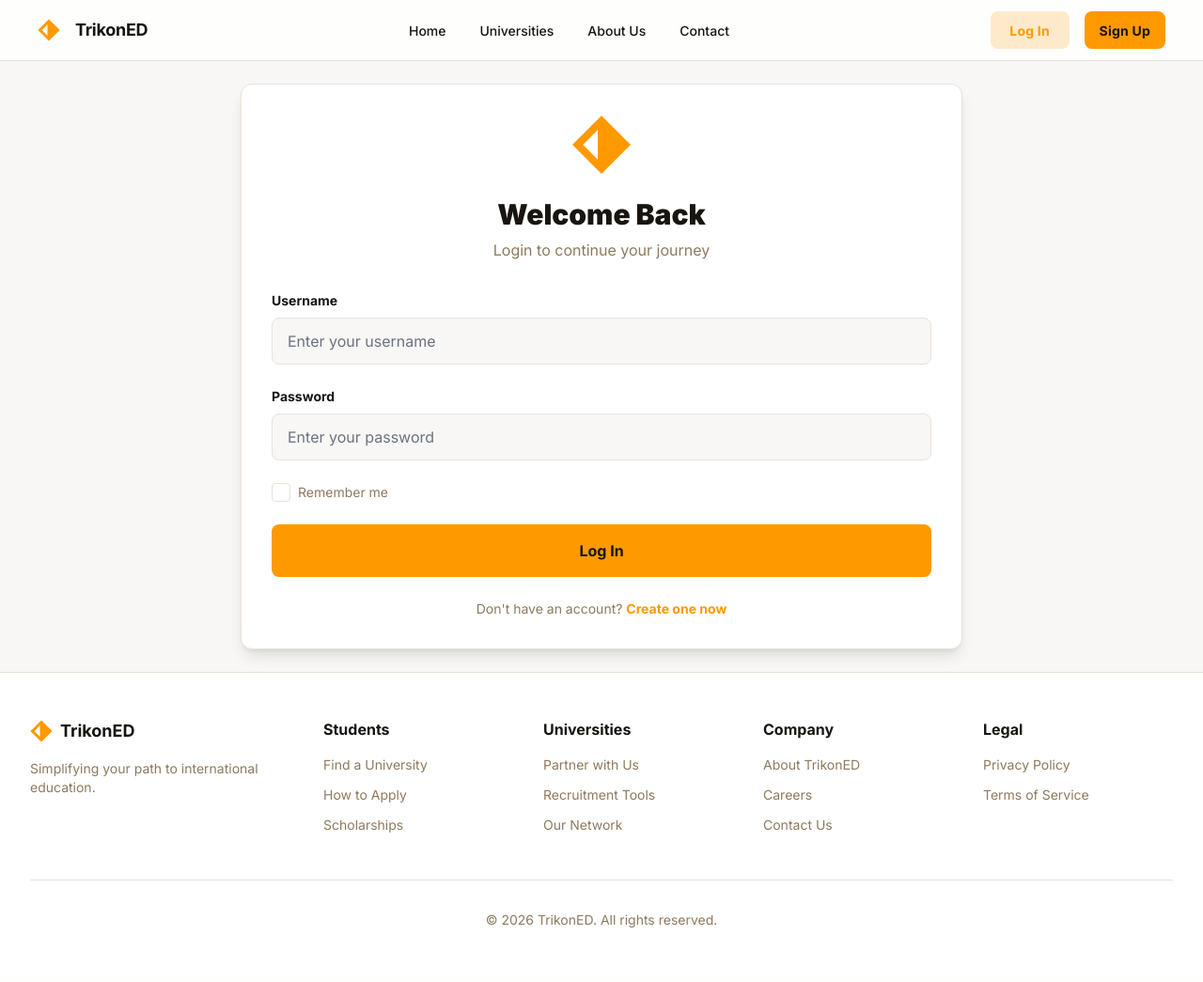
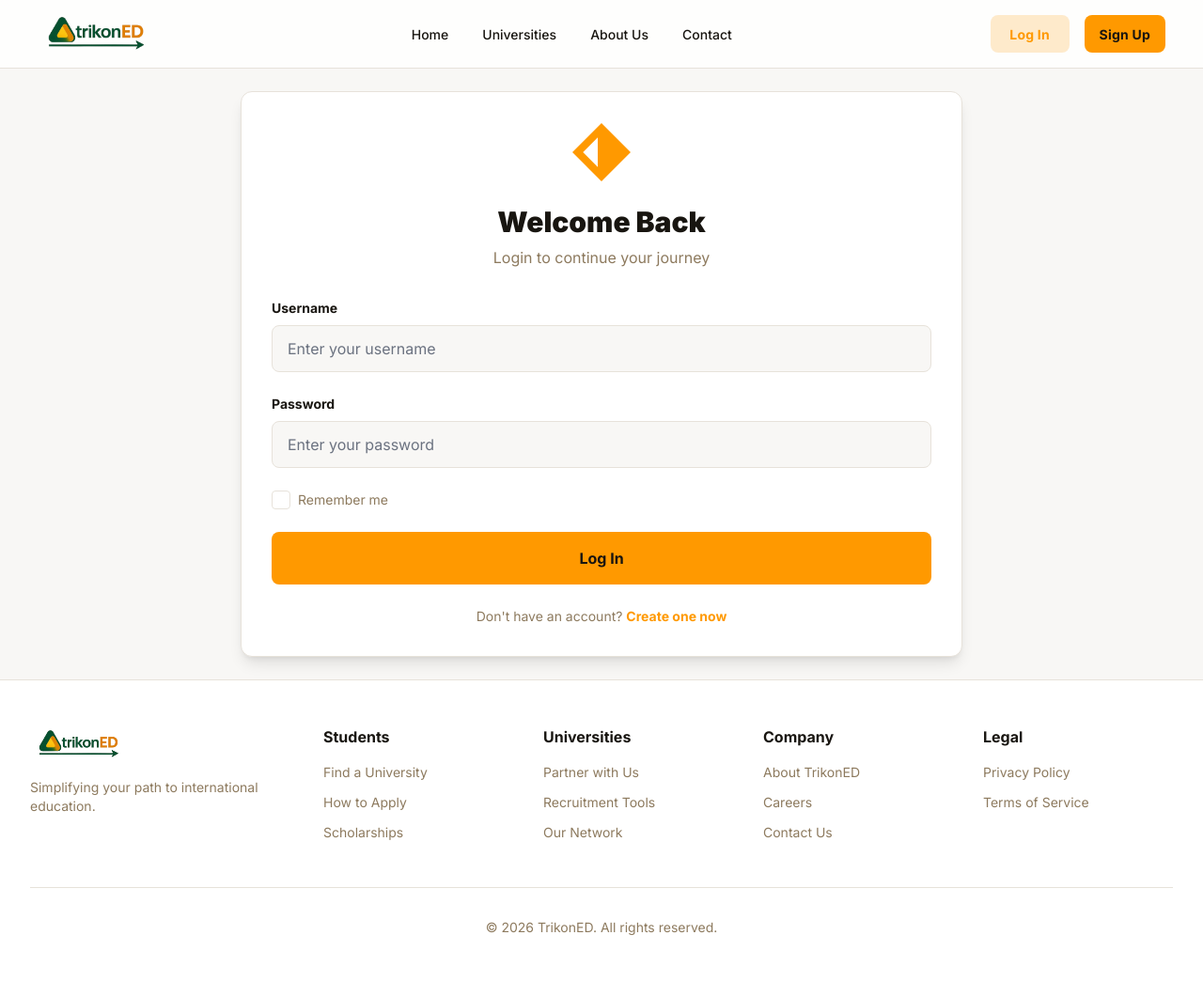
Before and after one commit to Saurav-627/TrikonED, a Django app: a page that uses core/templates/components/footer.html in a window 1280 px wide. Shown: the whole page at 94% size. Before the commit the page ends 987 px from the top, so only its background shows below. Run offline with Django 4.2, Linux system fonts and the light colour scheme; some libraries are stand-ins or nearby versions.

Commit message:
Added: logo of trikoned

```diff
--- a/core/templates/components/footer.html
+++ b/core/templates/components/footer.html
@@ -1,19 +1,14 @@
+{% load static %}
+
 <footer
     class="w-full border-t border-solid border-[#e7e2da] dark:border-[#3a2d1b] bg-white dark:bg-background-dark py-12">
     <div class="max-w-7xl mx-auto px-4 sm:px-6 lg:px-8">
         <div class="grid grid-cols-1 md:grid-cols-4 gap-8">
             <div class="md:col-span-1 flex flex-col gap-4">
-                <div class="flex items-center gap-2">
-                    <div class="size-6 text-primary">
-                        <svg fill="none" viewBox="0 0 48 48" xmlns="http://www.w3.org/2000/svg">
-                            <g clip-path="url(#clip0_6_330)">
-                                <path clip-rule="evenodd"
-                                    d="M24 0.757355L47.2426 24L24 47.2426L0.757355 24L24 0.757355ZM21 35.7574V12.2426L9.24264 24L21 35.7574Z"
-                                    fill="currentColor" fill-rule="evenodd"></path>
-                            </g>
-                        </svg>
-                    </div>
-                    <h2 class="text-lg font-bold">TrikonED</h2>
+                <div class="flex items-center gap-4">
+                    <a href="{% url 'core:landing' %}">
+                        <img src="{% static 'images/logo2.png' %}" alt="TrikonED Logo" class="h-10 w-auto">
+                    </a>
                 </div>
                 <p class="text-sm text-[#8d7a5e] dark:text-[#a19077]">Simplifying your path to international education.
                 </p>
--- a/core/templates/components/navbar.html
+++ b/core/templates/components/navbar.html
@@ -1,21 +1,11 @@
+{% load static %}
+
 <header
     class="sticky top-0 z-50 flex items-center justify-between whitespace-nowrap border-b border-solid border-[#e7e2da] dark:border-[#3a2d1b] bg-white/80 dark:bg-[#1a1307]/80 backdrop-blur-sm px-6 lg:px-10 py-3">
     <div class="flex items-center gap-4">
-        <div class="size-6 text-primary">
-            <svg fill="none" viewBox="0 0 48 48" xmlns="http://www.w3.org/2000/svg">
-                <g clip-path="url(#clip0_6_330)">
-                    <path clip-rule="evenodd"
-                        d="M24 0.757355L47.2426 24L24 47.2426L0.757355 24L24 0.757355ZM21 35.7574V12.2426L9.24264 24L21 35.7574Z"
-                        fill="currentColor" fill-rule="evenodd"></path>
-                </g>
-                <defs>
-                    <clipPath id="clip0_6_330">
-                        <rect fill="white" height="48" width="48"></rect>
-                    </clipPath>
-                </defs>
-            </svg>
-        </div>
-        <a href="{% url 'core:landing' %}" class="text-lg font-bold leading-tight tracking-[-0.015em]">TrikonED</a>
+        <a href="{% url 'core:landing' %}">
+           <img src="{% static 'images/logo2.png' %}" alt="TrikonED Logo" class="h-12 w-auto">
+        </a>
     </div>
     <div class="hidden md:flex flex-1 justify-center gap-8">
         <div class="flex items-center gap-9">
```
Also changed, not shown: static/images/logo.png (added), static/images/logo2.png (added).
